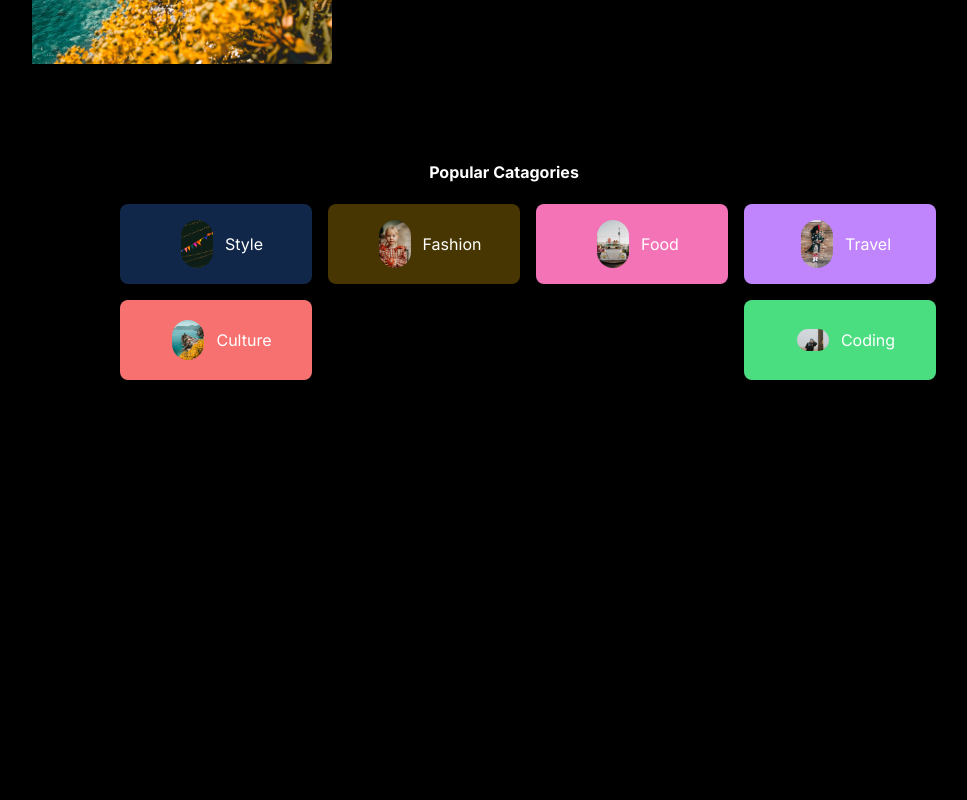
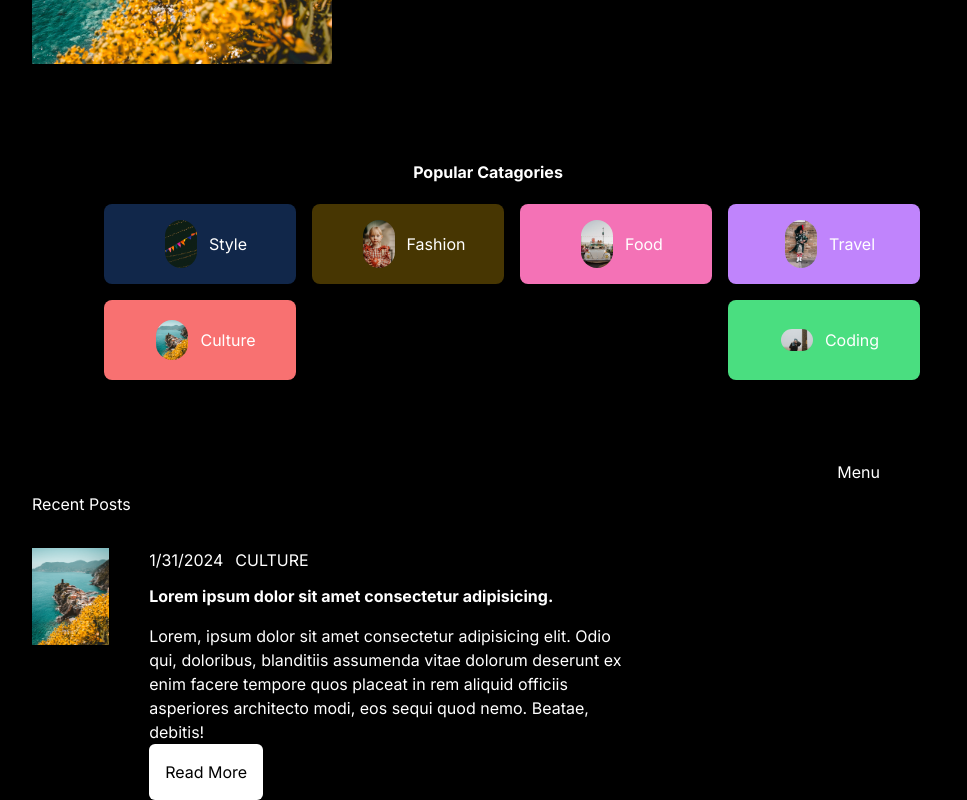
Before and after one commit to pratham-srivastava-07/Blog-Application, a Next.js app: page / in a window 1280 px wide. Shown: the part 591-1391 px from the top of the page, without its empty margins (96-1063 px from the left). Before the commit the page ends 971 px from the top, so only its background shows below. Built offline with nearby package versions, Linux system fonts and the light colour scheme.

Commit message:
cardList add

```diff
--- /dev/null
+++ b/app/components/Card.jsx
@@ -0,0 +1,24 @@
+import React from 'react'
+import Image from "next/image"
+import Link from "next/link"
+export default function Card() {
+    let date = new Date().toLocaleDateString('en-US')
+  return (
+    <div>
+      <div className="container flex space-x-10">
+        <div className="imageContainer">
+            <Image src="/p1.jpeg" alt="img" width={300} height={300}/>
+        </div>
+        <div className="textContainer">
+           <div className="details flex space-x-3">
+           <div className="date text-white">{date}</div>
+           <div className="category">CULTURE</div>
+           </div>
+           <h1 className=" mt-3 font-bold text-white">Lorem ipsum dolor sit amet consectetur adipisicing.</h1>
+           <p className="longText  mt-4 text-white">Lorem, ipsum dolor sit amet consectetur adipisicing elit. Odio qui, doloribus, blanditiis assumenda vitae dolorum deserunt ex enim facere tempore quos placeat in rem aliquid officiis asperiores architecto modi, eos sequi quod nemo. Beatae, debitis!</p>
+           <Link href="/blog?posts=CULTURE" className='p-4 border-none rounded-md max-w-max text-black bg-white lg:block md:block sm:hidden'>Read More</Link>
+        </div>
+      </div>
+    </div>
+  )
+}
--- /dev/null
+++ b/app/components/CardList.jsx
@@ -0,0 +1,15 @@
+import React from 'react'
+import Card from "./Card"
+
+export default function CardList() {
+  return (
+    <div className='container text-white'>
+    <div className="title my-8">Recent Posts</div>
+    <div className="posts">
+        <div className="post">
+        <Card/>
+        </div>
+    </div>
+    </div>
+  )
+}
--- a/app/components/Catagory.jsx
+++ b/app/components/Catagory.jsx
@@ -5,7 +5,7 @@ import Image from 'next/image'
 
 const Catagory = () => {
   return (
-    <div className='container lg:text-auto md:text-center md:ml-14 sm:ml-14 sm:text-center '>
+    <div className='container lg:text-auto md:text-center md:ml-10 sm:ml-10 sm:text-center '>
       <h1 className="title mt-30 text-white font-bold lg:ml-28">Popular Catagories</h1>
       <div className="flex flex-wrap lg:ml-40 justify-between mt-5 border-white gap-4">
         <Link href="/blog?cat=style" className="category flex w-48 text-center text-white items-center capitalize w-1/7 h-20 justify-center rounded-lg bg-blue-500 bg-opacity-30">
--- /dev/null
+++ b/app/components/Menu.jsx
@@ -0,0 +1,9 @@
+import React from 'react'
+
+export default function Menu() {
+  return (
+    <div className='text-white flex flex-1'>
+      Menu
+    </div>
+  )
+}
--- a/app/page.jsx
+++ b/app/page.jsx
@@ -2,12 +2,18 @@
 import Image from "next/image";
 import Feature from "./components/Feature"
 import Catagory from "./components/Catagory";
+import CardList from "./components/CardList"
+import Menu from "./components/Menu"
 
 export default function Home() {
   return (
    <div className="container">
     <Feature/>
     <Catagory/>
+    <div className="flex lg:mt-20 lg:ml-32 sm:ml-32 md:ml-32 space-x-52 text-white">
+      <CardList/>
+      <Menu/>
+    </div>
    </div>
   );
 }
```
